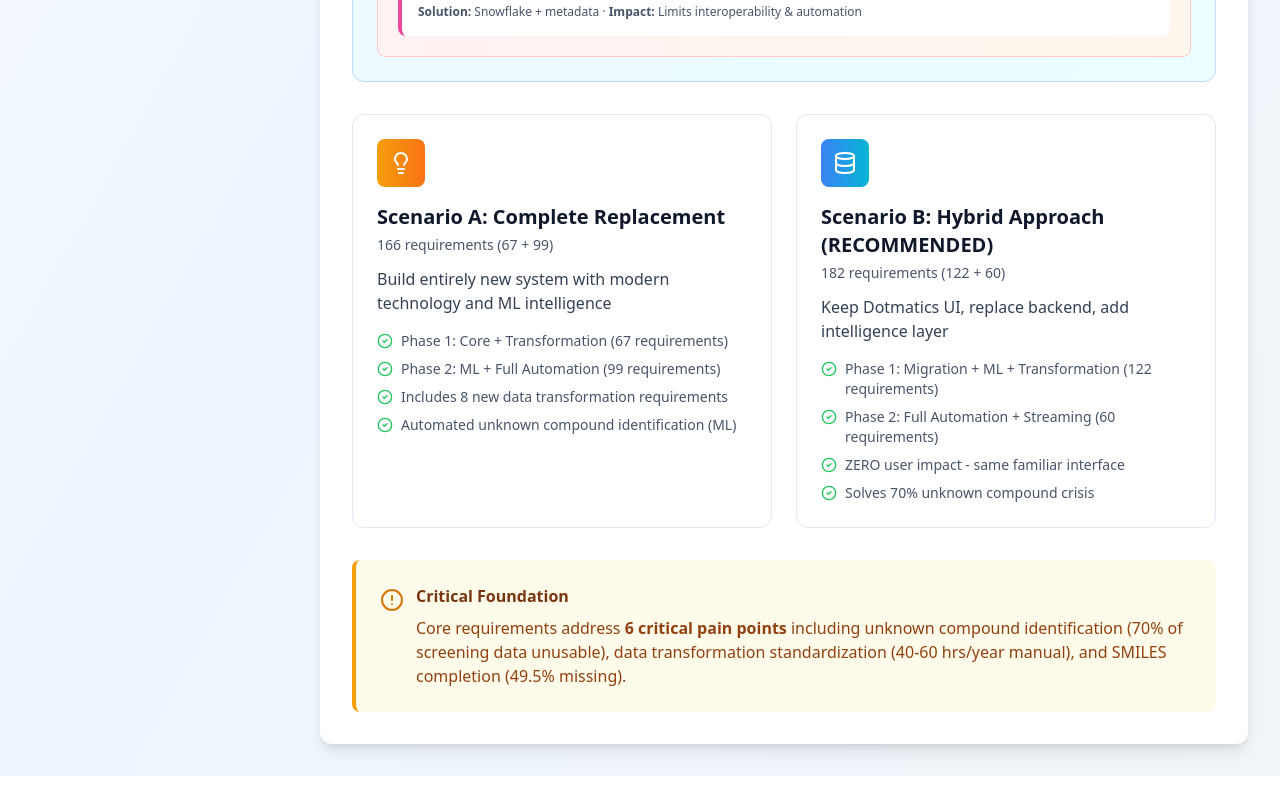
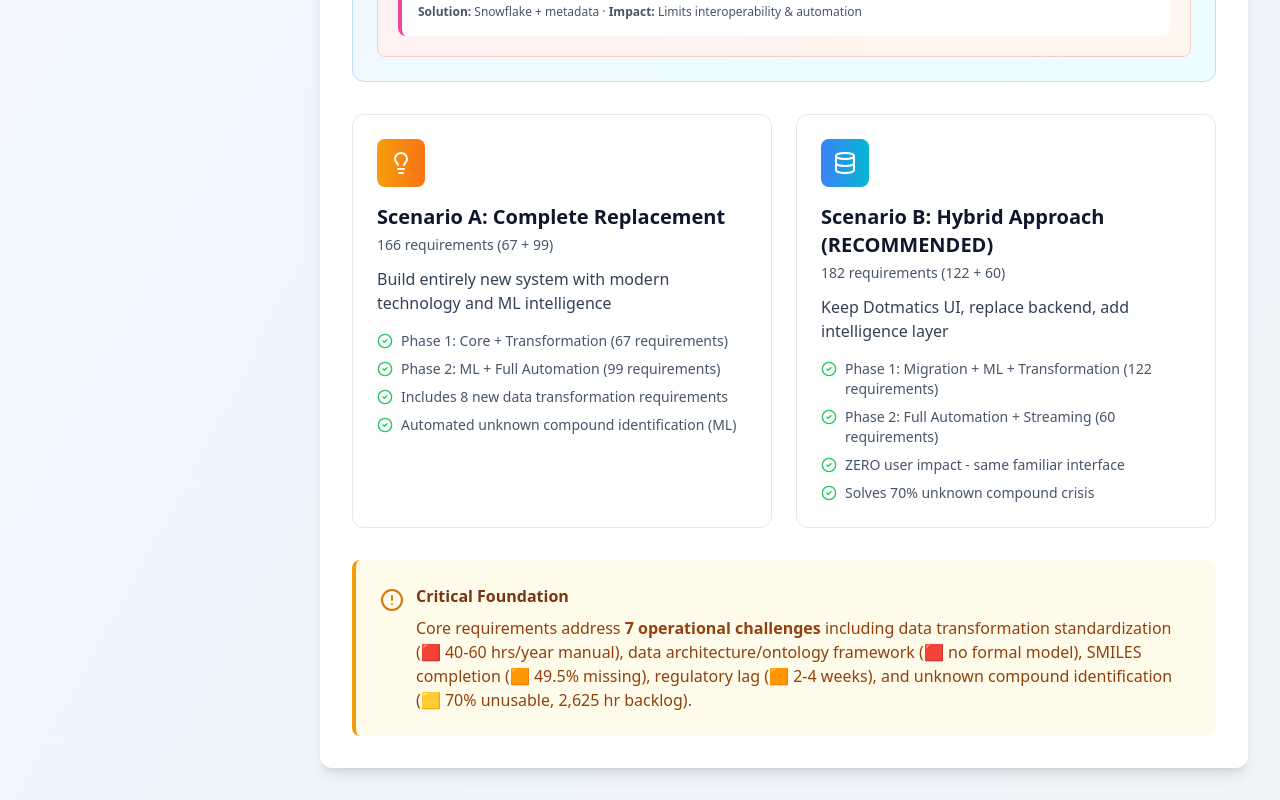
Before and after one commit to akannan2987/Pandora_toolbox_PRD, a React (Vite) app: page / in a window 1280 px wide. Shown: the part 1549-2349 px from the top of the page. Before the commit the page ends 2325 px from the top, so only its background shows below. Built offline with nearby package versions, Linux system fonts and the light colour scheme.

Commit message:
Updated App.tsx

```diff
--- a/src/App.tsx
+++ b/src/App.tsx
@@ -350,7 +350,7 @@ function OverviewSection() {
           <div>
             <h4 className="font-bold text-amber-900 mb-2">Critical Foundation</h4>
             <p className="text-amber-800">
-              Core requirements address <span className="font-semibold">6 critical pain points</span> including unknown compound identification (70% of screening data unusable), data transformation standardization (40-60 hrs/year manual), and SMILES completion (49.5% missing).
+              Core requirements address <span className="font-semibold">7 operational challenges</span> including data transformation standardization (🟥 40-60 hrs/year manual), data architecture/ontology framework (🟥 no formal model), SMILES completion (🟧 49.5% missing), regulatory lag (🟧 2-4 weeks), and unknown compound identification (🟨 70% unusable, 2,625 hr backlog).
             </p>
           </div>
         </div>
```
